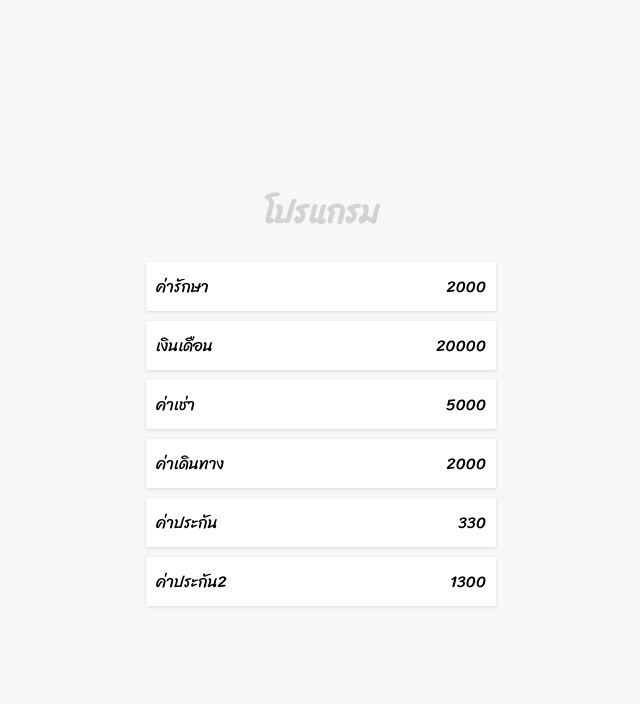
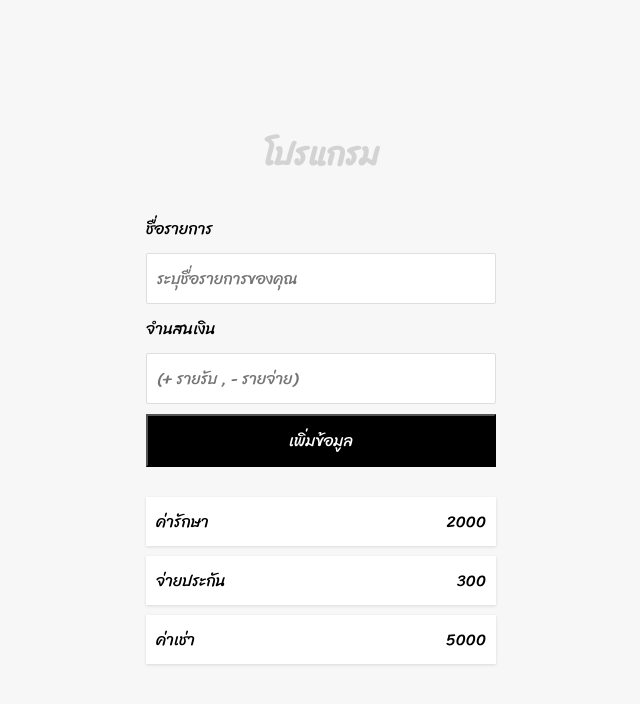
Before and after one commit to wat885/Courses-React-KR, a React (Create React App) app in the folder my-app/: page / in a window 1280 px wide. Shown: the top 704 px of the page, without its empty margins (319-959 px from the left). Built offline with nearby package versions, Linux system fonts and the light colour scheme.

Commit message:
38.form style

```diff
--- a/my-app/src/App.js
+++ b/my-app/src/App.js
@@ -1,11 +1,13 @@
 import "./App.css";
 import Transaction from "./components/Transaction";
 import "./App.css";
+import FormComponent from "./components/FormComponent";
 
 function App() {
   return (
     <div className="container">
       <h1 style={{ textAlign: "center", color: "lightgray" }}>โปรแกรม</h1>
+      <FormComponent />
 
       <Transaction />
     </div>
--- /dev/null
+++ b/my-app/src/components/FormComponent.css
@@ -0,0 +1,36 @@
+label {
+  display: inline-block;
+  margin: 10px 0;
+}
+
+input {
+  border: 1px solid #dedede;
+  border-radius: 2px;
+  display: block;
+  font-size: 16px;
+  padding: 10px;
+  width: 100%;
+}
+
+input:focus {
+  outline: none;
+}
+
+.btn {
+  background-color: black;
+  color: #fff;
+  cursor: pointer;
+  display: block;
+  margin: 10px 0 30px;
+  padding: 10px;
+  font-size: 16px;
+  width: 100%;
+}
+
+.btn:hover {
+  background-color: #fff;
+  color: black;
+}
+
+.form-control {
+}
--- /dev/null
+++ b/my-app/src/components/FormComponent.js
@@ -0,0 +1,26 @@
+import React from "react";
+import "./FormComponent.css";
+
+const FormComponent = () => {
+  return (
+    <div>
+      <form>
+        <div className="form-control">
+          <label>ชื่อรายการ</label>
+          <input type="text" placeholder="ระบุชื่อรายการของคุณ"></input>
+        </div>
+        <div className="form-control">
+          <label>จำนสนเงิน</label>
+          <input type="number" placeholder="(+ รายรับ , - รายจ่าย)"></input>
+        </div>
+        <div>
+          <button type="submit" className="btn ">
+            เพิ่มข้อมูล
+          </button>
+        </div>
+      </form>
+    </div>
+  );
+};
+
+export default FormComponent;
--- a/my-app/src/components/Transaction.js
+++ b/my-app/src/components/Transaction.js
@@ -6,11 +6,8 @@
 const Transaction = () => {
   const data = [
     { title: "ค่ารักษา", amount: 2000 },
-    { title: "เงินเดือน", amount: 20000 },
+    { title: "จ่ายประกัน", amount: 300 },
     { title: "ค่าเช่า", amount: 5000 },
-    { title: "ค่าเดินทาง", amount: 2000 },
-    { title: "ค่าประกัน", amount: 330},
-    { title: "ค่าประกัน2", amount: 1300 },
   ];
 
   return (
```
Also changed, not shown: my-app/src/components/HelloComponent.js (deleted, +0 -11 lines).
